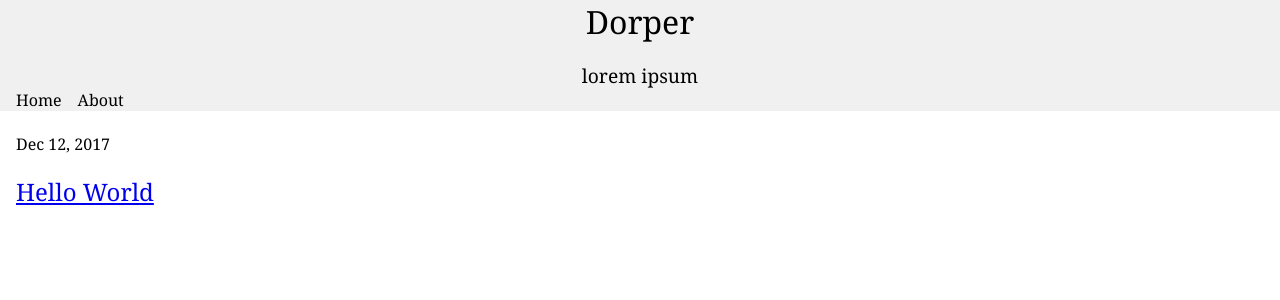
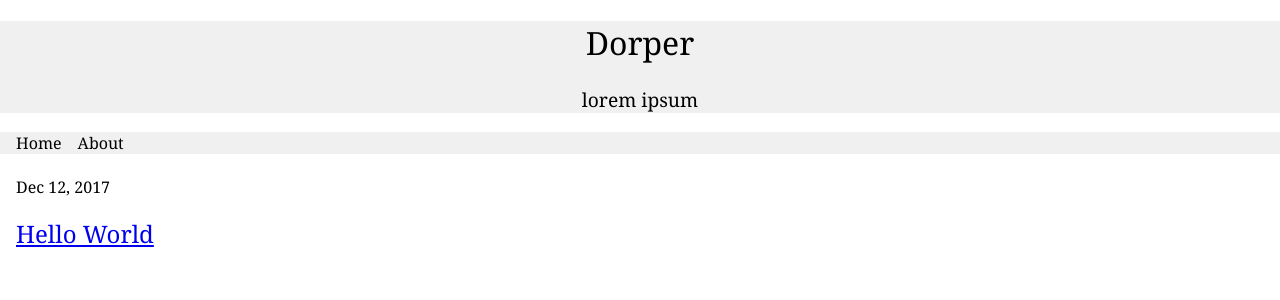
Before and after one commit to dorpga/dorpga.github.io, a Jekyll site: the page built from index.html, in a window 1280 px wide. Shown: the top 300 px of the page. Built offline with Jekyll 4.4.1, drawn with Linux system fonts in a browser that asks for light colours.

Commit message:
Update master.sass

```diff
--- a/css/master.sass
+++ b/css/master.sass
@@ -20,11 +20,9 @@ u
 header
   text-align: center
   p
-    margin-bottom: 0
     font-size: 1.2em
   h1
-    margin-top: 0
-    margin-bottom: 0.25em
+    padding: 0
 
 nav
   display: flex
```
